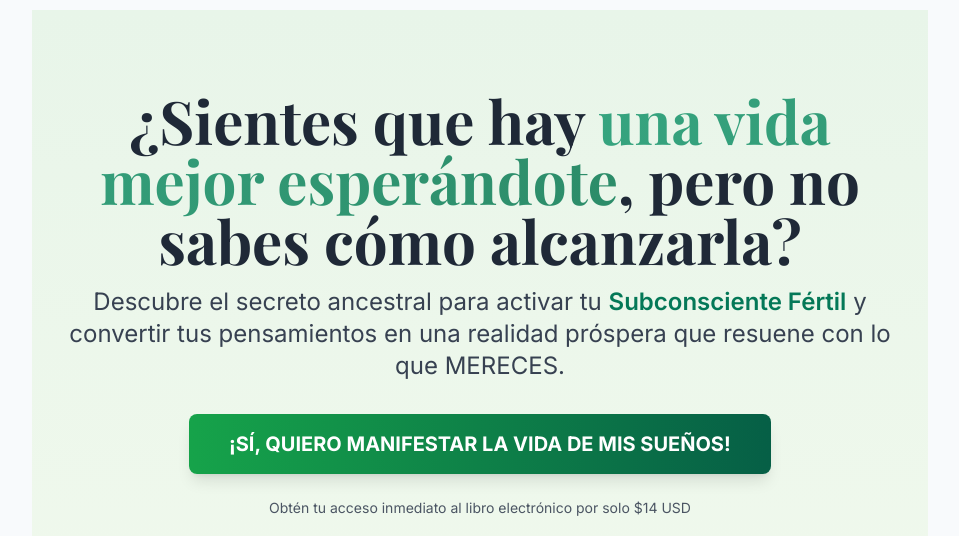
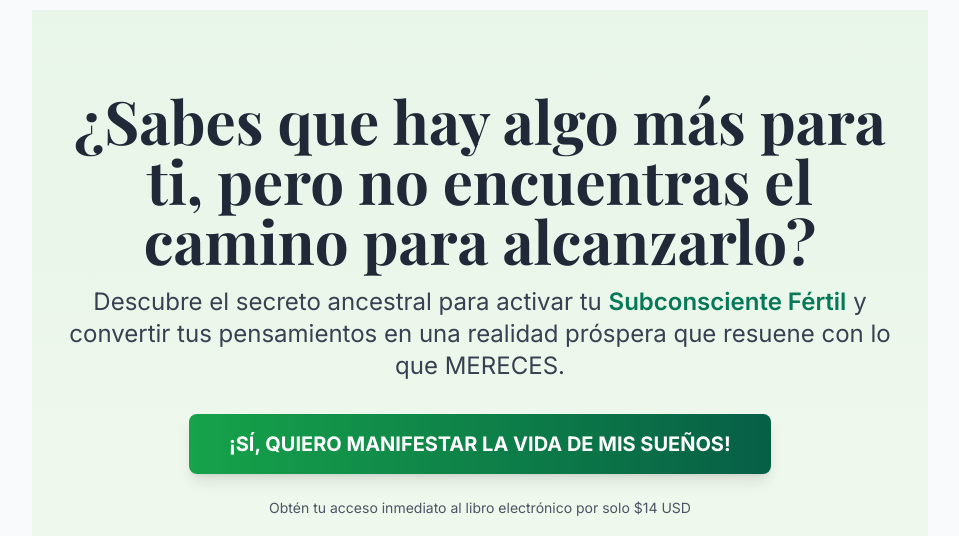
Before and after one commit to manifiestocodigo/manifiestaconciencia, a plain HTML site: page index.html in a window 1280 px wide. Shown: the top 536 px of the page, without its empty margins (160-1119 px from the left). Drawn offline with nearby package versions, Linux system fonts and the light colour scheme.

Commit message:
Update index.html

```diff
--- a/index.html
+++ b/index.html
@@ -622,9 +622,7 @@
                                                             style="background: linear-gradient(to bottom, #E8F5E9, #F5FBEF);">
                                                             <h1
                                                                 class="font-playfair text-4xl md:text-6xl font-bold mb-4">
-                                                                ¿Sientes que hay <span class="gradient-text">una vida
-                                                                    mejor esperándote</span>, pero no sabes cómo
-                                                                alcanzarla?
+                                                               ¿Sabes que hay algo más para ti, pero no encuentras el camino para alcanzarlo?
                                                             </h1>
                                                             <p class="text-lg md:text-2xl text-gray-700 mb-8">
                                                                 Descubre el secreto ancestral para activar tu <span
```
